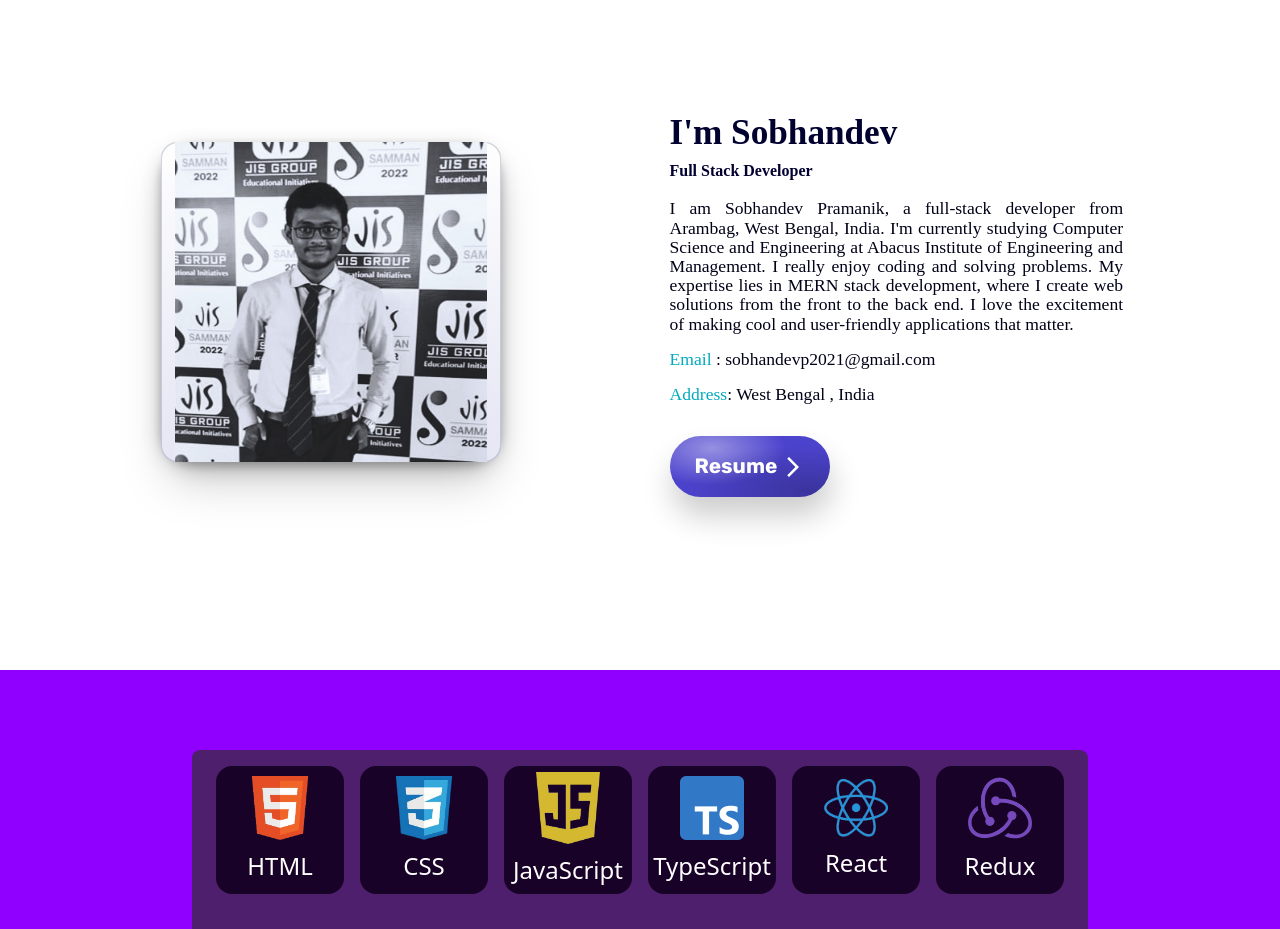
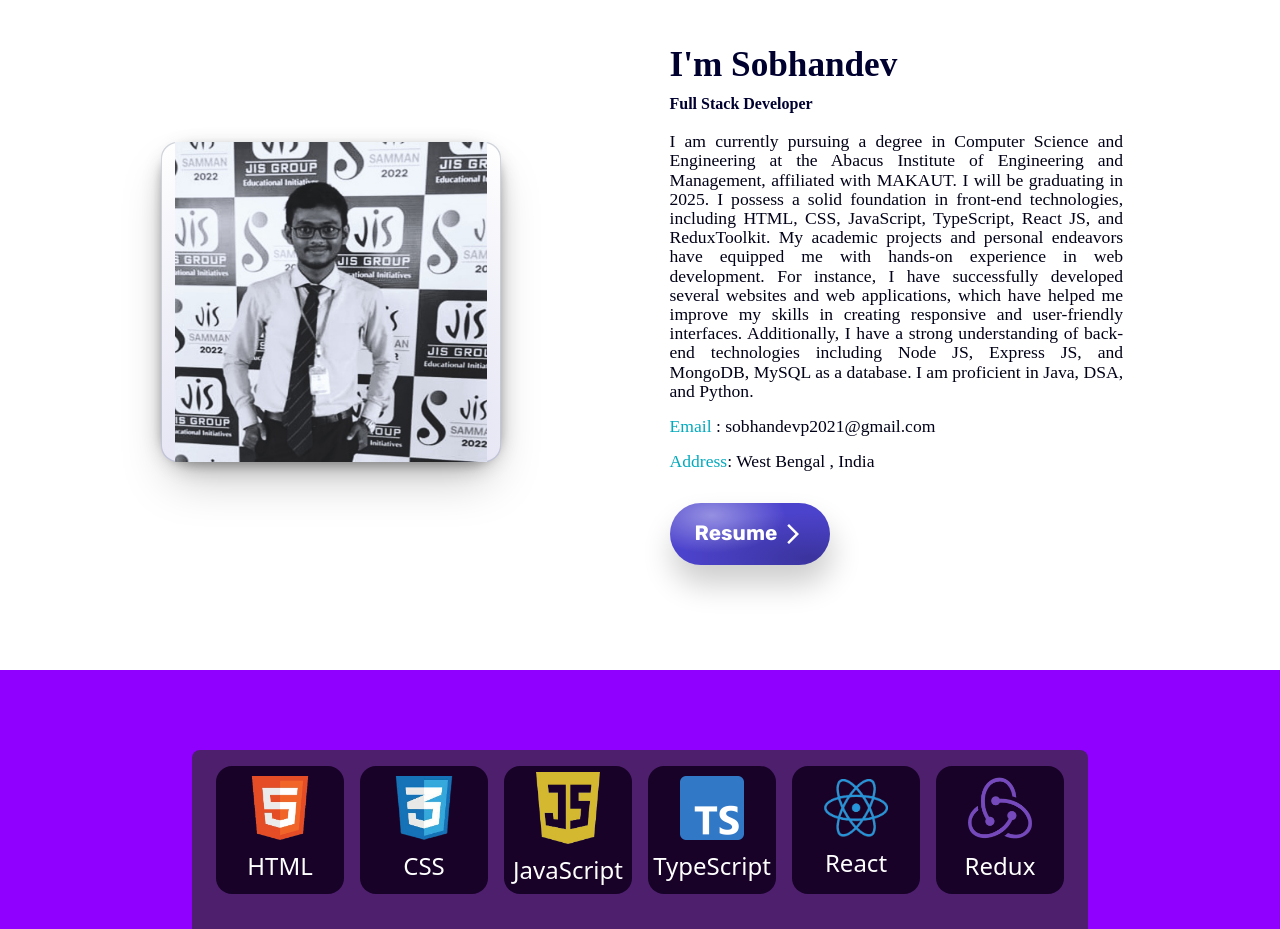
Before and after one commit to sobhandev2003/my-portfolio, a React (Vite) app: page / in a window 1280 px wide. Shown: the part 840-1769 px from the top of the page. Built offline with nearby package versions, Linux system fonts and the light colour scheme; a web font is replaced by a local one.

Commit message:
Update About

```diff
--- a/src/components/About.tsx
+++ b/src/components/About.tsx
@@ -34,7 +34,7 @@ const About: React.FC = () => {
     <section>
       <h2 >I'm Sobhandev</h2>
       <h3>Full Stack Developer</h3>
-      <p> I am Sobhandev Pramanik, a full-stack developer from Arambag, West Bengal, India. I'm currently studying Computer Science and Engineering at Abacus Institute of Engineering and Management. I really enjoy coding and solving problems. My expertise lies in MERN stack development, where I create web solutions from the front to the back end. I love the excitement of making cool and user-friendly applications that matter.</p>
+      <p> I am currently pursuing a degree in Computer Science and Engineering at the Abacus Institute of Engineering and Management, affiliated with MAKAUT. I will be graduating in 2025. I possess a solid foundation in front-end technologies, including HTML, CSS, JavaScript, TypeScript, React JS, and ReduxToolkit. My academic projects and personal endeavors have equipped me with hands-on experience in web development. For instance, I have successfully developed several websites and web applications, which have helped me improve my skills in creating responsive and user-friendly interfaces. Additionally, I have a strong understanding of back-end technologies including Node JS, Express JS, and MongoDB, MySQL as a database. I am proficient in Java, DSA, and Python.</p>
       <p><span className='color-02aabd'>Email </span>: <Link to={`mailto:${email}`} >{email}</Link></p>
       <p><><span className='color-02aabd'>Address</span>: <span >West Bengal , India </span></></p>
       <Link to={resumeUrl} target='_blank' className='resume-download-btn' > Resume <MdArrowForwardIos className='icon' /></Link>
```
